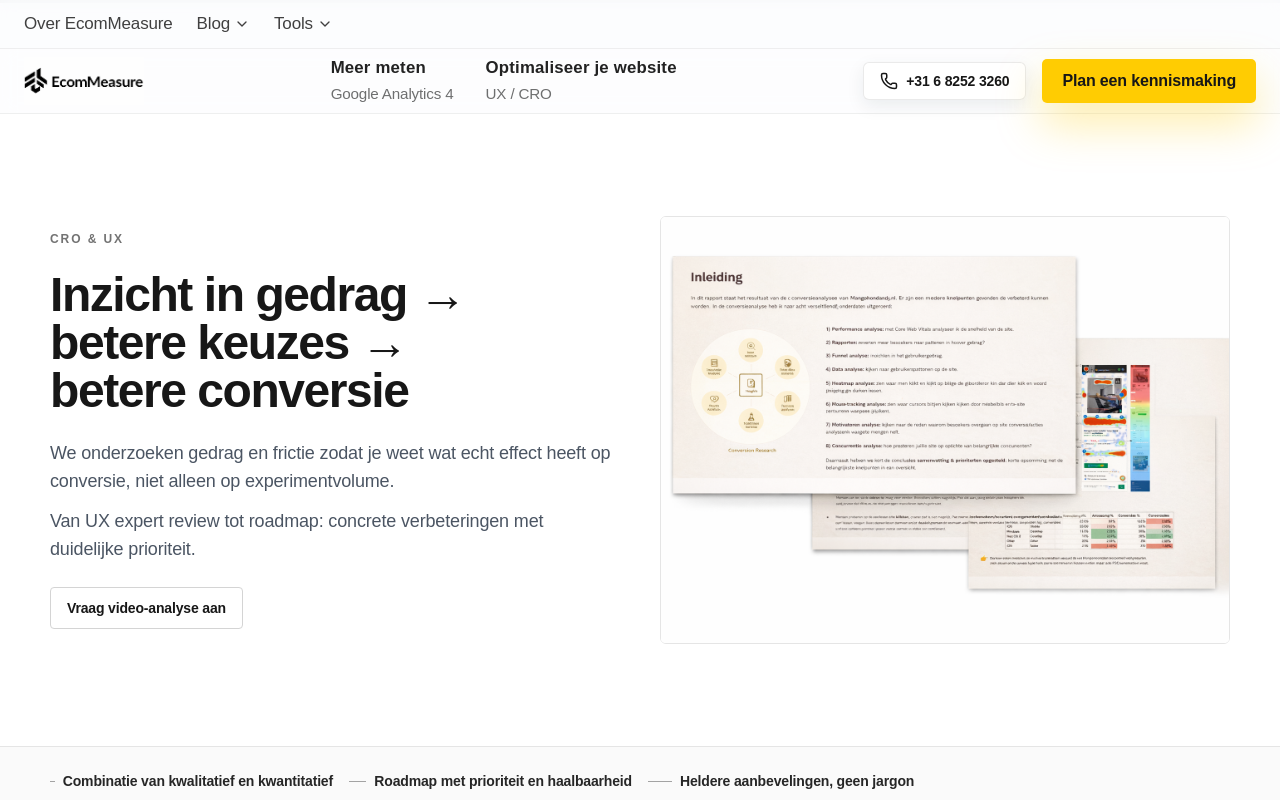
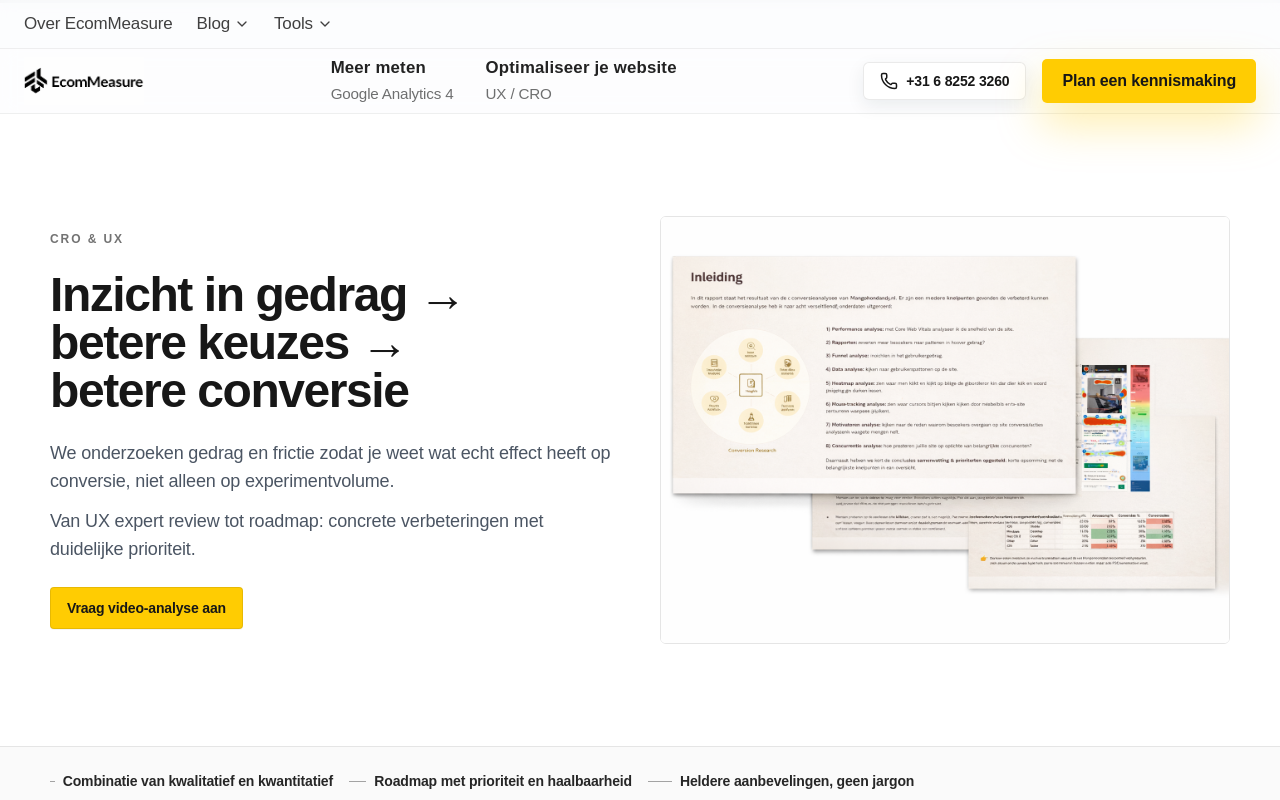
Before and after one commit to ProjectBibo/EcomMeasure3, a React (Vite) app: page /cro in a window 1280 px wide. Shown: the top 800 px of the page. Built offline with nearby package versions, Linux system fonts and the light colour scheme.

Commit message:
Make video analysis CTAs match yellow styling

```diff
--- a/src/pages/Cro.jsx
+++ b/src/pages/Cro.jsx
@@ -308,7 +308,7 @@ function Hero({ hero }) {
           <div className="flex flex-wrap gap-3">
             <a
               href="#video-analyse"
-              className="inline-flex items-center justify-center rounded-[4px] border border-neutral-300 px-4 py-2.5 text-sm font-semibold text-neutral-900 transition-colors hover:border-neutral-500 hover:text-neutral-950 focus-visible:outline focus-visible:outline-2 focus-visible:outline-offset-2 focus-visible:outline-neutral-900/30"
+              className="inline-flex items-center justify-center rounded-[4px] border border-neutral-900/10 bg-[#ffcc02] px-4 py-2.5 text-sm font-semibold text-neutral-900 shadow-[0_1px_0_rgba(0,0,0,0.04)] transition-colors hover:bg-[#e6b700] focus-visible:outline focus-visible:outline-2 focus-visible:outline-offset-2 focus-visible:outline-neutral-900/40"
             >
               {hero.secondaryCta}
             </a>
--- a/src/pages/Measurement.jsx
+++ b/src/pages/Measurement.jsx
@@ -335,7 +335,7 @@ function Hero({ hero }) {
           <div className="flex flex-wrap gap-3">
             <a
               href="#video-analyse"
-              className="inline-flex items-center justify-center rounded-[4px] border border-neutral-300 px-4 py-2.5 text-sm font-semibold text-neutral-900 transition-colors hover:border-neutral-500 hover:text-neutral-950 focus-visible:outline focus-visible:outline-2 focus-visible:outline-offset-2 focus-visible:outline-neutral-900/30"
+              className="inline-flex items-center justify-center rounded-[4px] border border-neutral-900/10 bg-[#ffcc02] px-4 py-2.5 text-sm font-semibold text-neutral-900 shadow-[0_1px_0_rgba(0,0,0,0.04)] transition-colors hover:bg-[#e6b700] focus-visible:outline focus-visible:outline-2 focus-visible:outline-offset-2 focus-visible:outline-neutral-900/40"
             >
               {hero.secondaryCta}
             </a>
```
